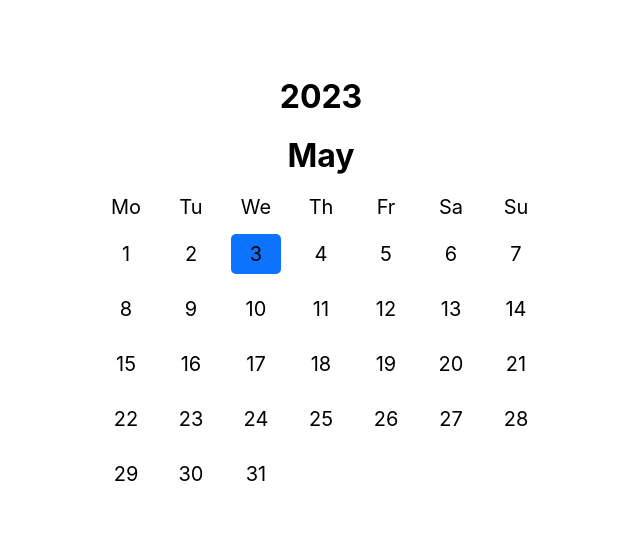
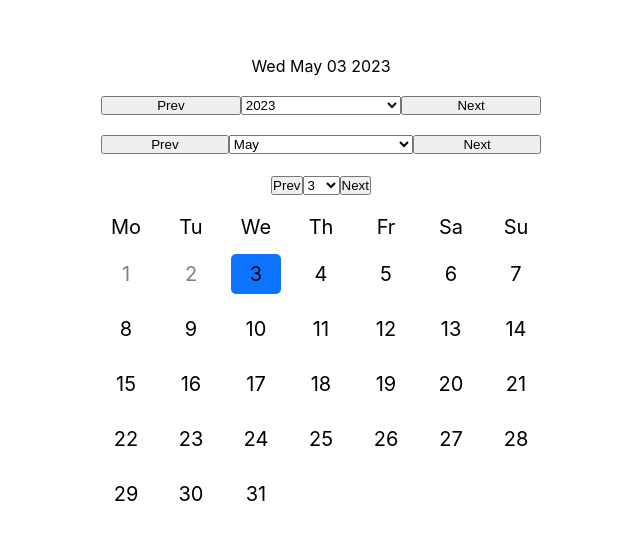
Before and after one commit to marat2183/datepicker, a React (Create React App) app: page / in a window 1280 px wide. Shown: the part 115-654 px from the top of the page, without its empty margins (319-959 px from the left). Built offline with nearby package versions, Linux system fonts and the light colour scheme.

Commit message:
add custom DatePicker hook, add logic to change year, month and day

```diff
--- a/src/components/DatePicker/index.module.scss
+++ b/src/components/DatePicker/index.module.scss
@@ -24,7 +24,26 @@
     background-color: rgba(0, 133, 255, 0.57);
   }
 
+  &--disabled:hover {
+    cursor: unset;
+    background-color: transparent;
+  }
+
   &--current-day {
     background-color: #0c73fe;
   }
+
+  &--prev-days {
+    color: rgba(0,0,0,.5);
+  }
 }
+
+.datepicker__year {
+  display: grid;
+  grid-template-columns: repeat(3, auto);
+}
+
+.datepicker__month {
+  display: grid;
+  grid-template-columns: repeat(3, auto);
+}
--- a/src/components/DatePicker/index.tsx
+++ b/src/components/DatePicker/index.tsx
@@ -1,28 +1,106 @@
-import { useState } from "react";
+import useDatePicker from "../../hooks/useDatePicker";
+import { months, daysOfWeek } from "../../utils/constants";
+
 import s from "./index.module.scss";
-import { months, daysOfWeek } from "../../utils/constants";
-import helper from "../../utils/helpers";
+
+
+const arrayRange = (start : number, stop: number, step: number) : Array<number> =>
+    Array.from(
+    { length: (stop - start) / step + 1 },
+    (value, index) => start + index * step
+    );
 
 const DatePicker: React.FC = () => {
-  const [currentDate, setCurrentDate] = useState<Date>(new Date());
-  const currentMonth = currentDate.getMonth();
-  const currentYear = currentDate.getFullYear();
-  const currentDay = currentDate.getDay();
-  const numOfDays = helper.getDays(currentYear, currentMonth + 1);
-  const dayOfWeekForFirstDay = helper.getMothNumOfFirstDay(currentYear, currentMonth);
+  const initialDate = new Date();
+  const {
+    daysArray,
+    currentDay,
+    currentMonth,
+    currentYear,
+    handleSetYear,
+    handleSetMonth,
+    handleSetDay,
+    handleClickNextMonth,
+    handleClickPrevMonth,
+    handleClickNextYear,
+    handleClickPrevYear,
+    handleClickNextDay,
+    handleClickPrevDay,
+    dateToShow,
+    yearsArrayRange,
+    daysArrayRange
+  } = useDatePicker(initialDate);
 
-
-  const daysArray = helper.getDaysToShow(numOfDays, dayOfWeekForFirstDay);
-  console.log(daysArray)
 
   return (
     <div className={s["datepicker"]}>
-      <h1 className={s["datepicker__year"]}>
-        {currentYear}
-      </h1>
-      <h1 className={s["datepicker__month"]}>
-        <span>{months[currentMonth]}</span>
-      </h1>
+      <div>{dateToShow.toDateString()}</div>
+      <div className={s["datepicker__year"]}>
+        <button
+          className={s["datepicker__year-btn"]}
+          onClick={handleClickPrevYear}
+        >
+          Prev
+        </button>
+        <select name="year" id="" value={currentYear} onChange={(e : React.ChangeEvent<HTMLSelectElement>) => handleSetYear(e.target.value)}>
+          {
+            yearsArrayRange.map((year, index) => {
+              return <option key={`${year}__${index}`} value={year}>{year}</option>
+            })
+          }
+
+        </select>
+        <button
+          className={s["datepicker__year-btn"]}
+          onClick={handleClickNextYear}
+        >
+          Next
+        </button>
+      </div>
+      <div className={s["datepicker__month"]}>
+        <button
+          className={s["datepicker__month-btn"]}
+          onClick={handleClickPrevMonth}
+        >
+          Prev
+        </button>
+        <select name="month" id="" value={currentMonth} onChange={(e : React.ChangeEvent<HTMLSelectElement>) => handleSetMonth(e.target.value)}>
+          {
+            months.map((month, index) => {
+              return <option key={`${month}__${index}`} value={index}>{month}</option>
+            })
+          }
+
+        </select>
+        <button
+          className={s["datepicker__month-btn"]}
+          onClick={handleClickNextMonth}
+        >
+          Next
+        </button>
+      </div>
+      <div className={s["datepicker__day"]}>
+        <button
+          className={s["datepicker__day-btn"]}
+          onClick={handleClickPrevDay}
+        >
+          Prev
+        </button>
+        <select name="day" id="" value={currentDay} onChange={(e : React.ChangeEvent<HTMLSelectElement>) => handleSetDay(e.target.value)}>
+          {
+            daysArrayRange.map((day, index) => {
+              return <option key={`${day}__${index}`} value={day}>{day}</option>
+            })
+          }
+
+        </select>
+        <button
+          className={s["datepicker__month-btn"]}
+          onClick={handleClickNextDay}
+        >
+          Next
+        </button>
+      </div>
       <div className={s["datepicker__month-table"]}>
         <ul className={s["datepicker__days-list"]}>
           {daysOfWeek.map((day, index) => {
@@ -47,12 +125,24 @@ const DatePicker: React.FC = () => {
                   s["datepicker__days-list-item"] +
                   " " +
                   s["datepicker__days-list-item--day-number"] +
-                  (day !== null && currentDay === day + 1
+                  (day === null
+                      ? " " + s["datepicker__days-list-item--disabled"]
+                      : "")
+                  +
+                  (day !== null &&
+                  currentMonth === initialDate.getMonth() &&
+                  currentDay === day + 1
                     ? " " + s["datepicker__days-list-item--current-day"]
                     : "")
+                    +
+                    (day !== null &&
+                      currentMonth === initialDate.getMonth() &&
+                      currentDay > day + 1
+                        ? " " + s["datepicker__days-list-item--prev-days"]
+                        : "")
                 }
               >
-                {day !== null ? day + 1 : ''}
+                {day !== null ? day + 1 : ""}
               </li>
             );
           })}
--- /dev/null
+++ b/src/hooks/useDatePicker.ts
@@ -0,0 +1,129 @@
+import { useState, useCallback } from "react";
+import helper from "../utils/helpers";
+
+const arrayRange = (start : number, stop: number, step: number) : Array<number> =>
+    Array.from(
+    { length: (stop - start) / step + 1 },
+    (value, index) => start + index * step
+    );
+
+
+const useDatePicker = (initialDate: Date = new Date()) => {
+  const [currentMonth, setCurrentMonth] = useState<number>(
+    initialDate.getMonth()
+  );
+  const [currentYear, setCurrentYear] = useState<number>(
+    initialDate.getFullYear()
+  );
+  const [currentDay, setCurrentDay] = useState<number>(initialDate.getDay());
+
+  const numOfDays = helper.getDays(currentYear, currentMonth + 1);
+  const dayOfWeekForFirstDay = helper.getMothNumOfFirstDay(
+    currentYear,
+    currentMonth
+  );
+
+  const dateToShow = new Date(currentYear, currentMonth, currentDay);
+
+  const daysArray = helper.getDaysToShow(numOfDays, dayOfWeekForFirstDay);
+
+  const minMonth = 0;
+  const maxMonth = 11;
+  const minDayNum = 1;
+  const maxDayNum = numOfDays;
+  const minYear = 1970
+  const maxYear = 2025
+
+  const yearsArrayRange = arrayRange(minYear, maxYear, 1)
+  const daysArrayRange = arrayRange(1, numOfDays, 1)
+
+  const handleSetYear = (year: string | number) => {
+    return setCurrentYear(Number(year))
+  }
+
+  const handleSetMonth = (month: string | number) => {
+    return setCurrentMonth(Number(month))
+  }
+
+  const handleSetDay = (day: number | string) => {
+    return setCurrentDay(Number(day))
+  }
+
+  const handleClickPrevMonth = useCallback(() => {
+    if (currentMonth === minMonth) {
+      setCurrentMonth(maxMonth);
+      setCurrentYear((current) => current - 1);
+      return;
+    }
+
+    setCurrentMonth((current) => {
+      return current - 1;
+    });
+    return;
+  }, [currentMonth]);
+
+  const handleClickNextMonth = useCallback(() => {
+    if (currentMonth === maxMonth) {
+      setCurrentMonth(minMonth);
+      setCurrentYear((current) => current + 1);
+      return;
+    }
+
+    setCurrentMonth((current) => current + 1);
+    return;
+  }, [currentMonth]);
+
+  const handleClickPrevYear = useCallback(() => {
+    setCurrentYear((current) => current - 1);
+  }, []);
+
+  const handleClickNextYear = useCallback(() => {
+    setCurrentYear((current) => current + 1);
+  }, []);
+
+  const handleClickNextDay = () => {
+    if (currentDay === maxDayNum) {
+      setCurrentDay(1);
+      handleClickNextMonth();
+      return;
+    }
+    setCurrentDay((current) => current + 1);
+    return;
+  }
+
+  const handleClickPrevDay = () => {
+    if (currentDay === minDayNum) {
+      const daysInPrevMonth = helper.getDays(currentYear, currentMonth)
+      handleClickPrevMonth();
+      setCurrentDay(daysInPrevMonth);
+      return;
+    }
+
+    setCurrentDay((current) => current - 1);
+    return;
+  }
+
+  return {
+    daysArray,
+    currentDay,
+    currentMonth,
+    currentYear,
+    setCurrentDay,
+    setCurrentMonth,
+    setCurrentYear,
+    handleClickNextMonth,
+    handleClickPrevMonth,
+    handleClickNextYear,
+    handleClickPrevYear,
+    handleClickNextDay,
+    handleClickPrevDay,
+    handleSetYear,
+    handleSetMonth,
+    handleSetDay,
+    dateToShow,
+    yearsArrayRange,
+    daysArrayRange
+  };
+};
+
+export default useDatePicker;
--- a/src/utils/helpers.ts
+++ b/src/utils/helpers.ts
@@ -8,7 +8,7 @@ const getMothNumOfFirstDay = (year: number, month: number) : number => {
 
 const getDaysToShow = (numOfDays: number, dayOfWeekForFirstDay: number): Array<number | null> => {
   const daysOfWeek = Array.from(Array(numOfDays).keys());
-  const needToAdd = dayOfWeekForFirstDay - 1;
+  const needToAdd = (dayOfWeekForFirstDay - 1 + 7) % 7;
   const nullArray = new Array(needToAdd).fill(null);
   return [...nullArray, ...daysOfWeek]
 }
```
